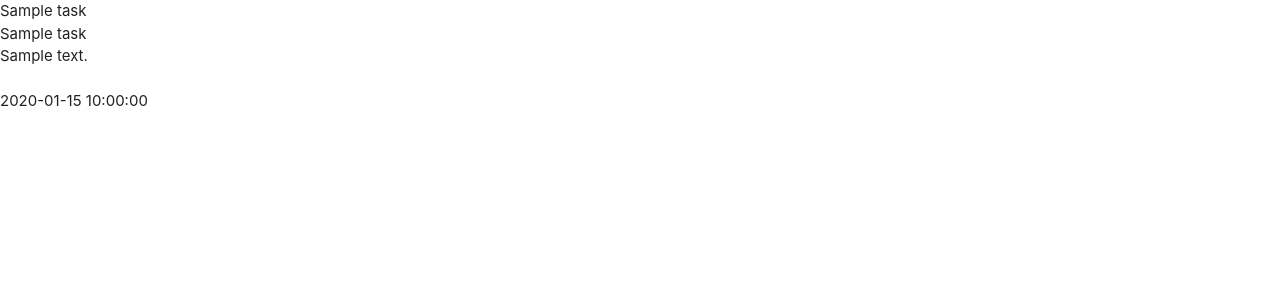
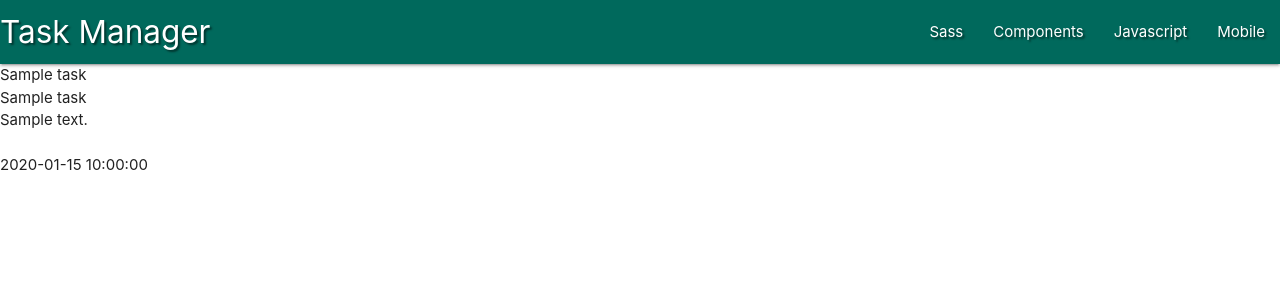
Before and after one commit to WrightDanG/TaskManagerProject, a Flask app: page / in a window 1280 px wide. Shown: the top 300 px of the page. Run offline with Flask 2, Linux system fonts and the light colour scheme; a database or web service that is not in the repository returns one stand-in record (values such as "Sample title"); some libraries are stand-ins or nearby versions.

Commit message:
Add navbar and begin styling

```diff
--- a/static/css/style.css
+++ b/static/css/style.css
@@ -0,0 +1,3 @@
+.text-shadow {
+    text-shadow: 2px 2px 2px rgba(0, 0, 0, 0.5);
+}
--- a/templates/base.html
+++ b/templates/base.html
@@ -13,6 +13,30 @@
 </head>
 <body>
 
+    <header>
+        <!-- top navbar-->
+        <nav class="nav-extended text-shadow teal darken-3">
+            <div class="nav-wrapper">
+            <a href="#!" class="brand-logo">Task Manager</a>
+            <a href="#" data-target="mobile-demo" class="sidenav-trigger"><i class="fas fa-bars">menu</i></a>
+            <ul class="right hide-on-med-and-down">
+                <li><a href="sass.html">Sass</a></li>
+                <li><a href="badges.html">Components</a></li>
+                <li><a href="collapsible.html">Javascript</a></li>
+                <li><a href="mobile.html">Mobile</a></li>
+            </ul>
+            </div>
+        </nav>
+        <!-- Mobile sidebar -->
+        <ul class="sidenav" id="mobile-demo">
+            <li><a href="sass.html">Sass</a></li>
+            <li><a href="badges.html">Components</a></li>
+            <li><a href="collapsible.html">Javascript</a></li>
+            <li><a href="mobile.html">Mobile</a></li>
+        </ul>
+
+    </header>
+
     {% block content %}
     {% endblock %}
 
```
